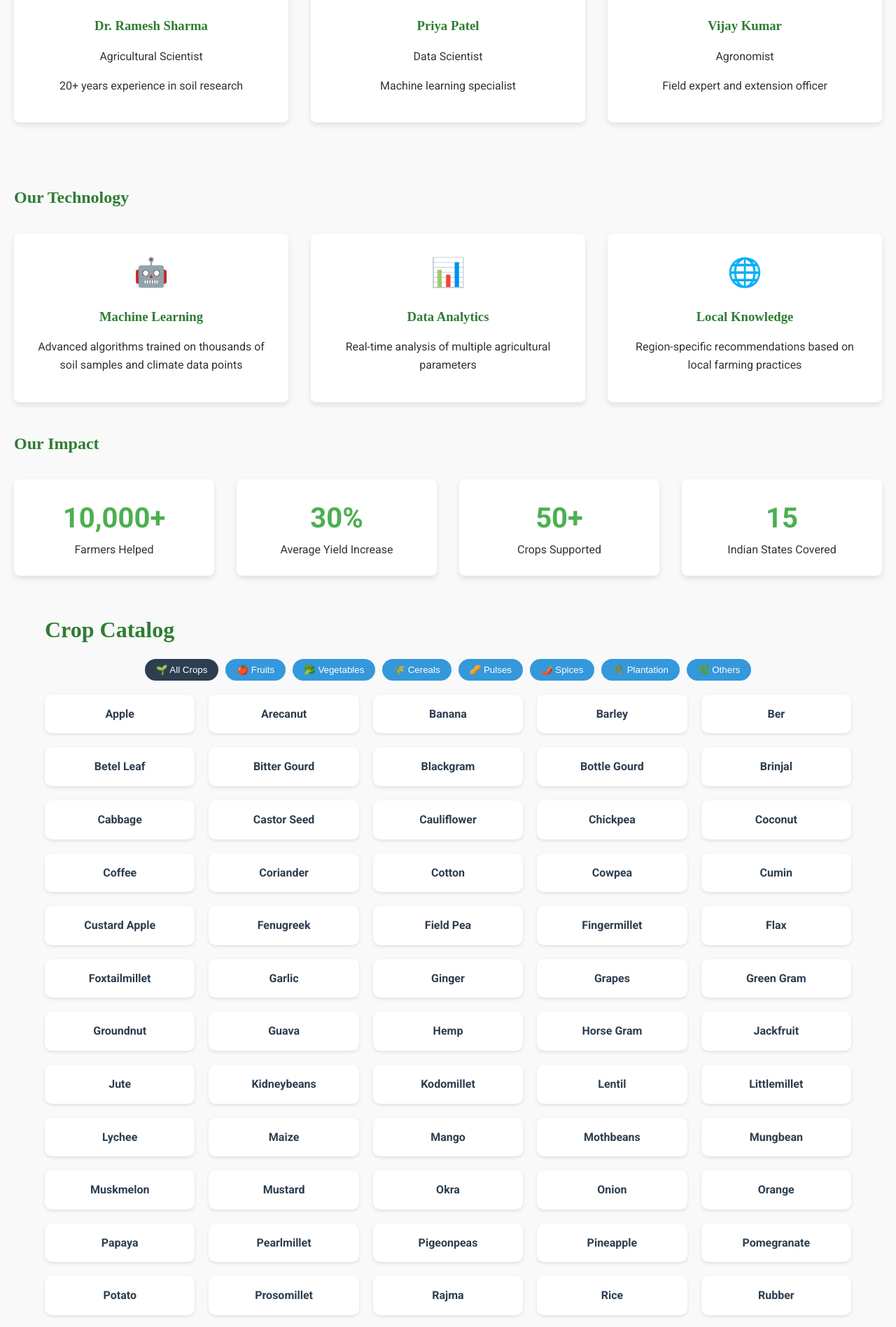
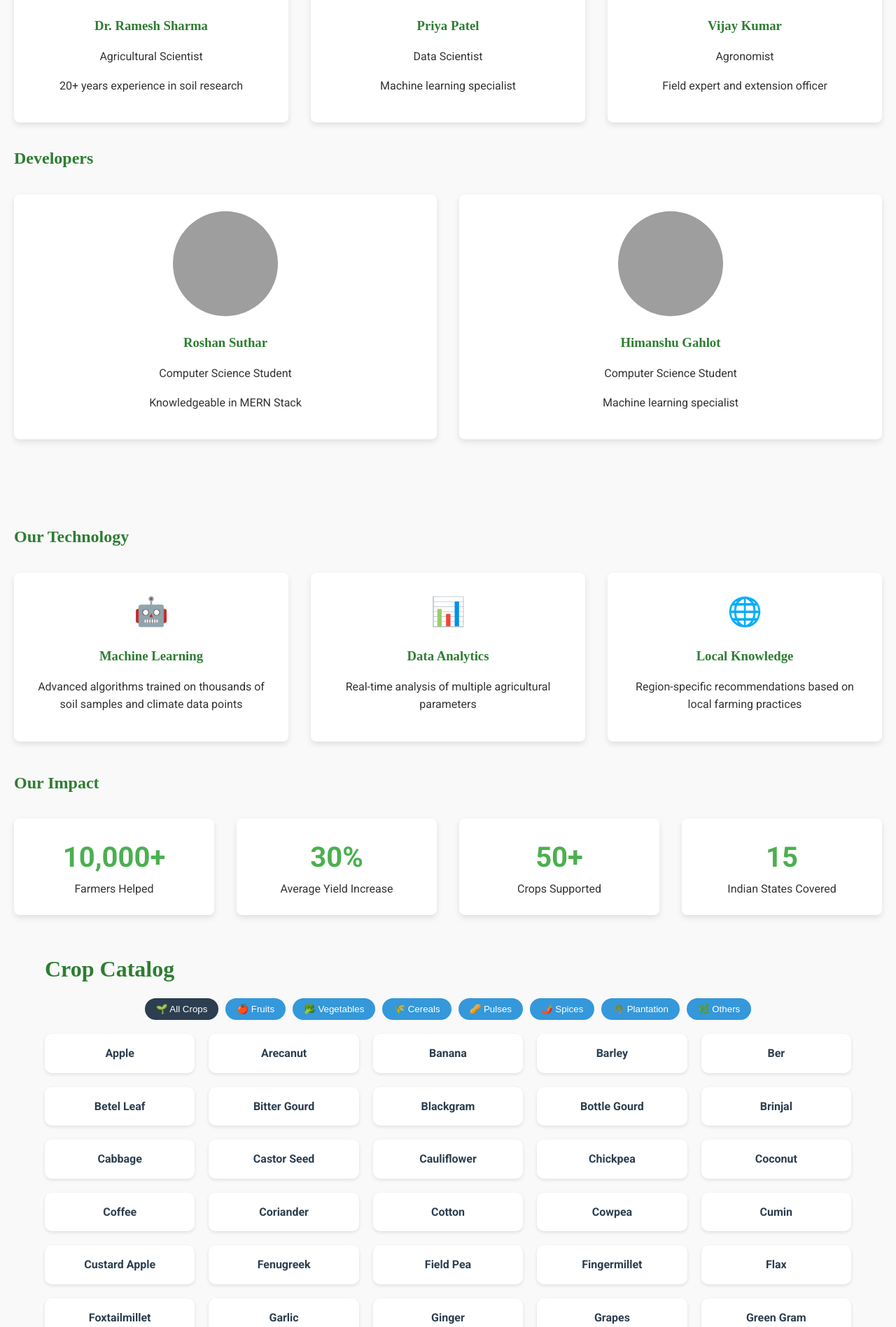
Before and after one commit to Roshansuthar1105/AgriPredict, a Flask app: page /about in a window 1280 px wide. Shown: the part 896-2793 px from the top of the page at 70% size. Run offline with Flask 3, Linux system fonts and the light colour scheme; parts of the project's set-up code (start-up, migrations or seed data) failed here and were passed over; some web fonts are replaced; grey boxes are pictures that could not be loaded.

Commit message:
our team section edited

```diff
--- a/static/css/style.css
+++ b/static/css/style.css
@@ -1075,7 +1075,7 @@ section{
   display: grid;
   grid-template-columns: repeat(auto-fit, minmax(250px, 1fr));
   gap: 2rem;
-  margin-top: 2rem;
+  margin: 2rem 0;
 }
 
 .team-member {
--- a/templates/about.html
+++ b/templates/about.html
@@ -122,6 +122,21 @@
           <h3>Vijay Kumar</h3>
           <p>Agronomist</p>
           <p>Field expert and extension officer</p>
+        </div>
+      </div>
+      <h2 >Developers</h2>
+      <div class="team-grid">
+        <div class="team-member">
+          <img src="https://media.licdn.com/dms/image/v2/D4D03AQFRLMK-sgnCWg/profile-displayphoto-shrink_200_200/profile-displayphoto-shrink_200_200/0/1722561339257?e=2147483647&v=beta&t=fKbtOqDdelHcrWBdi9tQ4GqG5ONIHW4B8uT12QhDiCg" alt="Roshan Suthar">
+          <h3>Roshan Suthar</h3>
+          <p>Computer Science Student</p>
+          <p>Knowledgeable in MERN Stack</p>
+        </div>
+        <div class="team-member">
+          <img src="https://media.licdn.com/dms/image/v2/D4D03AQF2HP3Xm6wkKQ/profile-displayphoto-shrink_400_400/B4DZT1wYfWG8Ag-/0/1739289890023?e=2147483647&v=beta&t=EreWU_gJuHghypTW9mZWgkgozwn9K0vF53pyicG2yb4" alt="Himanshu Gahlot">
+          <h3>Himanshu Gahlot</h3>
+          <p>Computer Science Student</p>
+          <p>Machine learning specialist</p>
         </div>
       </div>
     </section>
```
